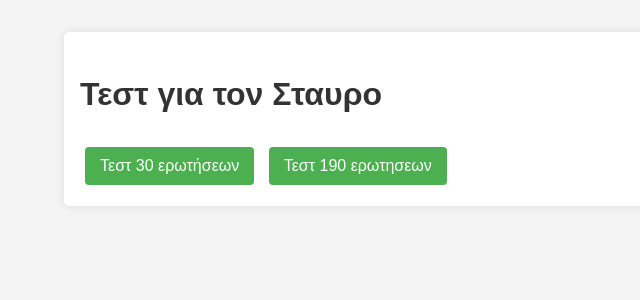
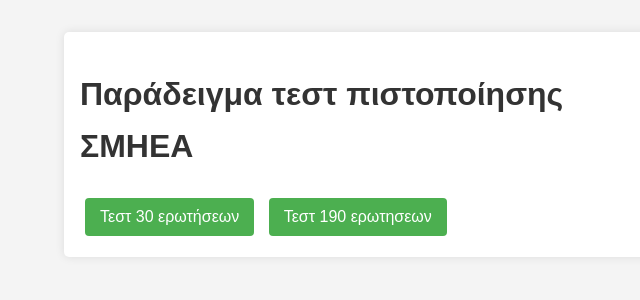
Before and after one commit to XhinoMullaymeri/SMHEA-quiz, a FastAPI app: page / in a window 1280 px wide. Shown: the top 300 px of the page, without its empty margins (260-900 px from the left). Run offline with FastAPI, Linux system fonts and the light colour scheme.

Commit message:
Changes page title.

```diff
--- a/templates/index.html
+++ b/templates/index.html
@@ -3,12 +3,12 @@
 <head>
     <meta charset="UTF-8">
     <meta name="viewport" content="width=device-width, initial-scale=1.0">
-    <title>Τεστ για τον Σταυρο</title>
+    <title>Παράδειγμα τεστ πιστοποίησης ΣΜΗΕΑ</title>
     <link rel="stylesheet" href="{{ url_for('static', path='/style.css') }}">
 </head>
 <body>
     <div class="container">
-        <h1>Τεστ για τον Σταυρο</h1>
+        <h1>Παράδειγμα τεστ πιστοποίησης ΣΜΗΕΑ</h1>
         <button id="newQuizBtn">Τεστ 30 ερωτήσεων</button>
         <button id="allQuestionsBtn">Τεστ 190 ερωτησεων</button>
         <div id="quizContainer" style="display: none;">
```
